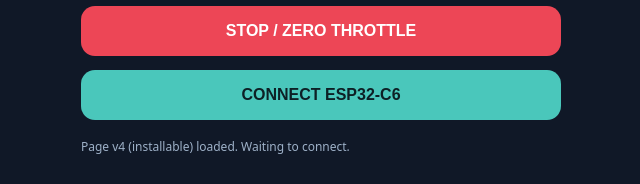
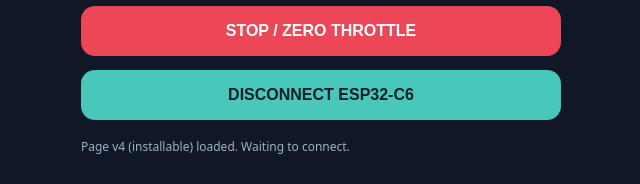
Before and after one commit to edwinbliss29/longboard, a plain HTML site: page index.html in a window 1280 px wide. Shown: the part 704-888 px from the top of the page, 319-959 px from the left. Drawn offline with Linux system fonts and the light colour scheme.

Commit message:
Change button text to 'DISCONNECT ESP32-C6'

```diff
--- a/index.html
+++ b/index.html
@@ -13,7 +13,7 @@
 <body><div class="wrap"><header><div><h1>LONGBOARD</h1><small>ESP32-C6 • BLE CONTROL</small></div><span class="pill" id="status">CONNECTED</span></header>
 <div class="cards"><div class="card"><small>BATTERY</small><div class="metric" id="battery">82%</div></div><div class="card"><small>SPEED</small><div class="metric"><span id="speed">--</span> <small>km/h</small></div></div></div>
 <div class="section"><small>THROTTLE</small><div class="throttle" id="value">0%</div><div class="track" id="track" role="slider" aria-label="Throttle" aria-valuemin="0" aria-valuemax="100" aria-valuenow="0" tabindex="0"><div class="fill" id="fill"></div><div class="knob" id="knob"></div></div><div class="hint">Hold and slide up to request throttle.<br>Release to return to zero.</div></div>
-<button id="stop">STOP / ZERO THROTTLE</button><button id="connect">CONNECT ESP32-C6</button><div id="log" aria-live="polite">Page v4 (installable) loaded. Waiting to connect.</div><p class="warning">BENCH TEST ONLY. Keep motor power stage disconnected. This button is not a hardware emergency stop. BLE disconnects, browser suspension and radio failures can delay commands; firmware must enforce a short command timeout and a separate physical shutdown.</p></div>
+<button id="stop">STOP / ZERO THROTTLE</button><button id="connect">DISCONNECT ESP32-C6</button><div id="log" aria-live="polite">Page v4 (installable) loaded. Waiting to connect.</div><p class="warning">BENCH TEST ONLY. Keep motor power stage disconnected. This button is not a hardware emergency stop. BLE disconnects, browser suspension and radio failures can delay commands; firmware must enforce a short command timeout and a separate physical shutdown.</p></div>
 <script>
 'use strict';
 const SERVICE='e7f10000-7b65-4d2e-9c4f-1a2b3c4d5e6f';
```
